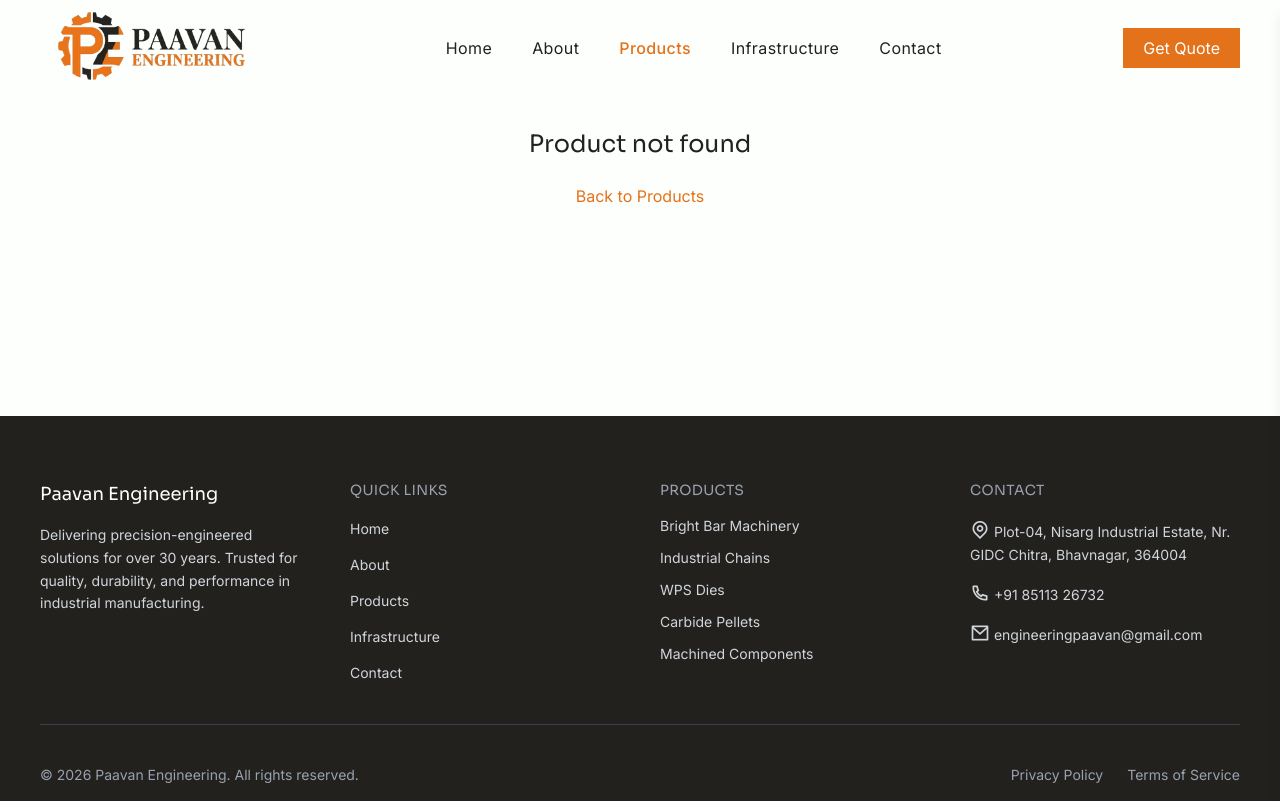
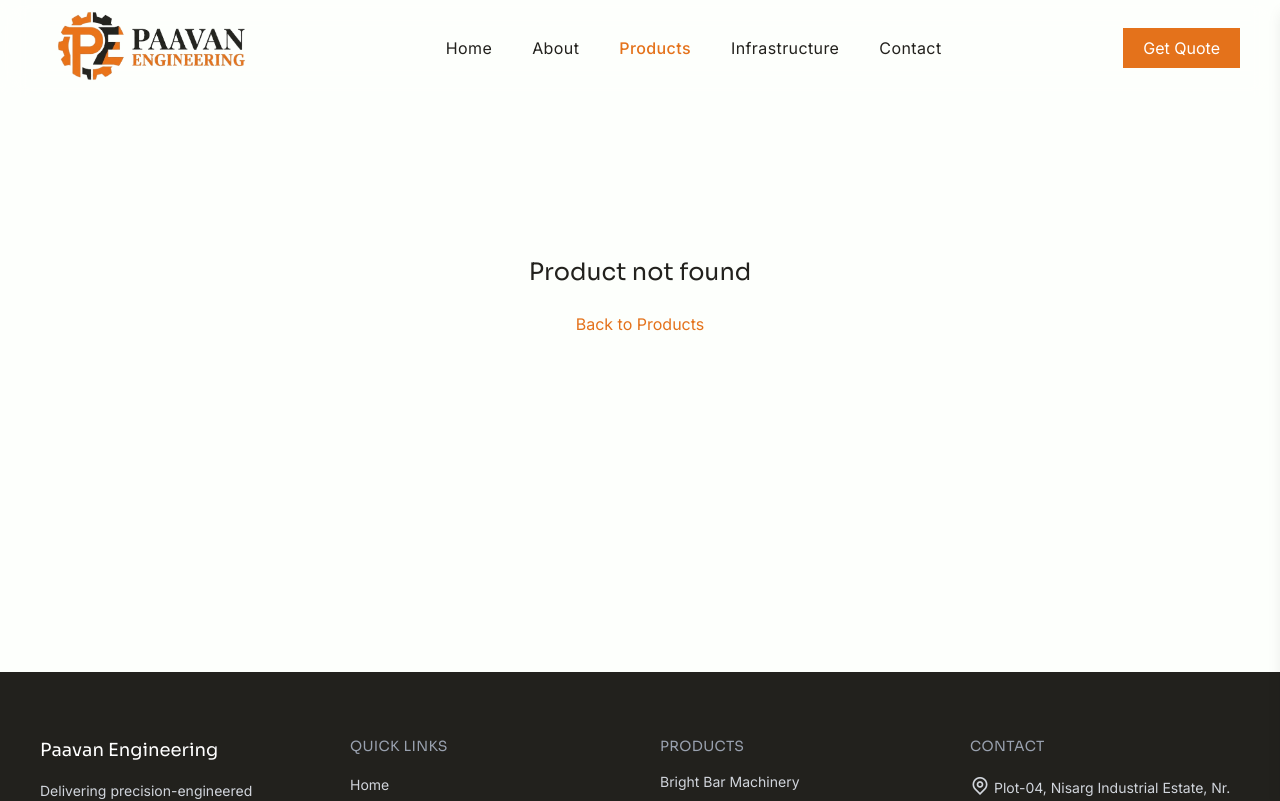
Before and after one commit to Dhairya-Dave-0204/Paavan-Engineering, a React (Vite) app: page /products/1 in a window 1280 px wide. Shown: the top 801 px of the page. Built offline with nearby package versions, Linux system fonts and the light colour scheme.

Commit message:
Improve the UI of fallback UI

```diff
--- a/src/pages/ProductDetail/ProductDetail.jsx
+++ b/src/pages/ProductDetail/ProductDetail.jsx
@@ -14,7 +14,7 @@
   // Fallback
   if (!product) {
     return (
-      <div className="py-32 text-center">
+      <div className="py-64 text-center">
         <h2 className="text-2xl font-heading text-dark">Product not found</h2>
         <Link
           to="/products"
```
